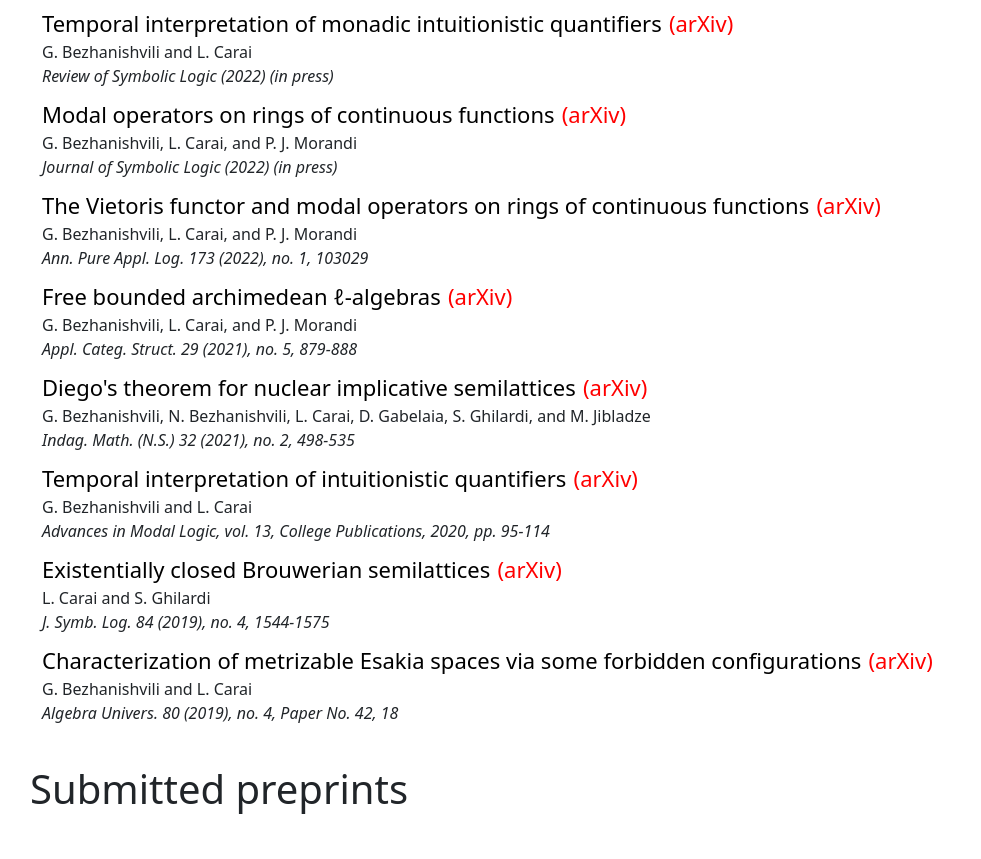
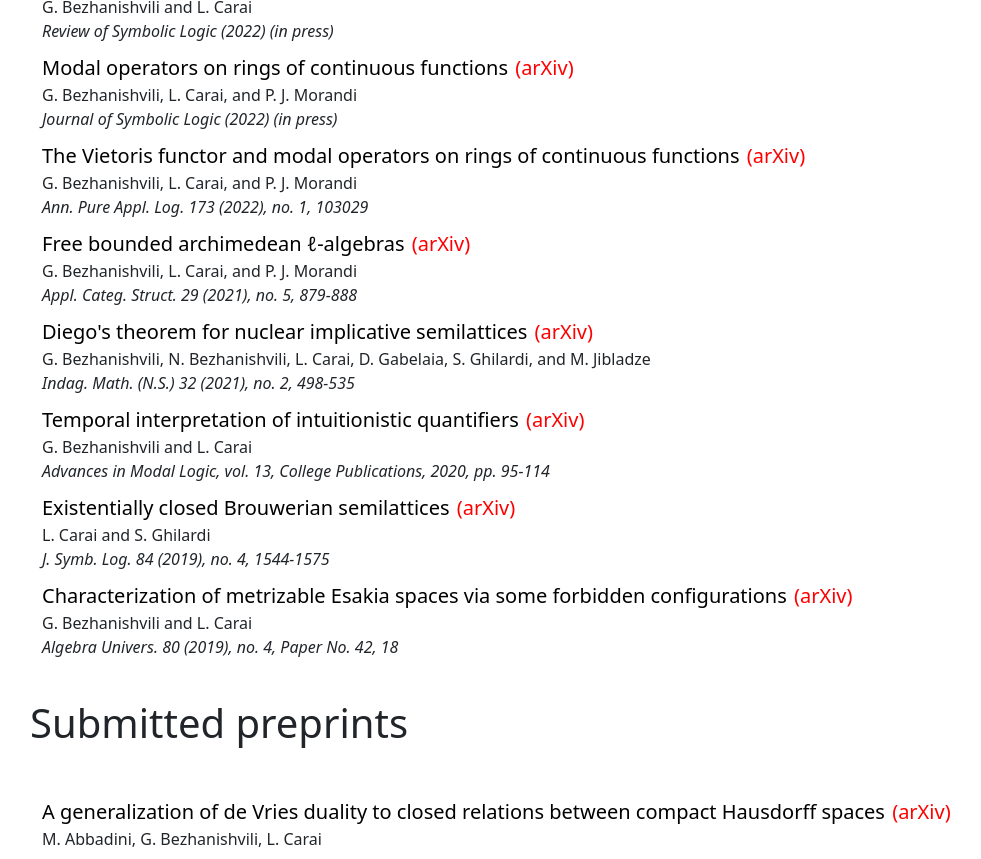
Before and after one commit to lucacarai/lucacarai.github.io, a plain HTML site: page publications.html in a window 1280 px wide. Shown: the part 475-1334 px from the top of the page, without its empty margins (52-1033 px from the left). Drawn offline with nearby package versions, Linux system fonts and the light colour scheme.

Commit message:
Add files via upload

```diff
--- a/assets/css/main.css
+++ b/assets/css/main.css
@@ -15,7 +15,7 @@ h1.major{
 }
 
 .paper > .titleandarXiv > a.title{
-  font-size: 22px;
+  font-size: 20px;
   color: black;
 }
 
@@ -28,13 +28,13 @@ h1.major{
 }
 
 .paper > .titleandarXiv > span.title{
-  font-size: 22px;
+  font-size: 20px;
   color: black;
 }
 
 .paper > .titleandarXiv > a.arXivlink{
   margin-left: 3px;
-  font-size: 22px;
+  font-size: 20px;
   color: red;
 }
 
```
